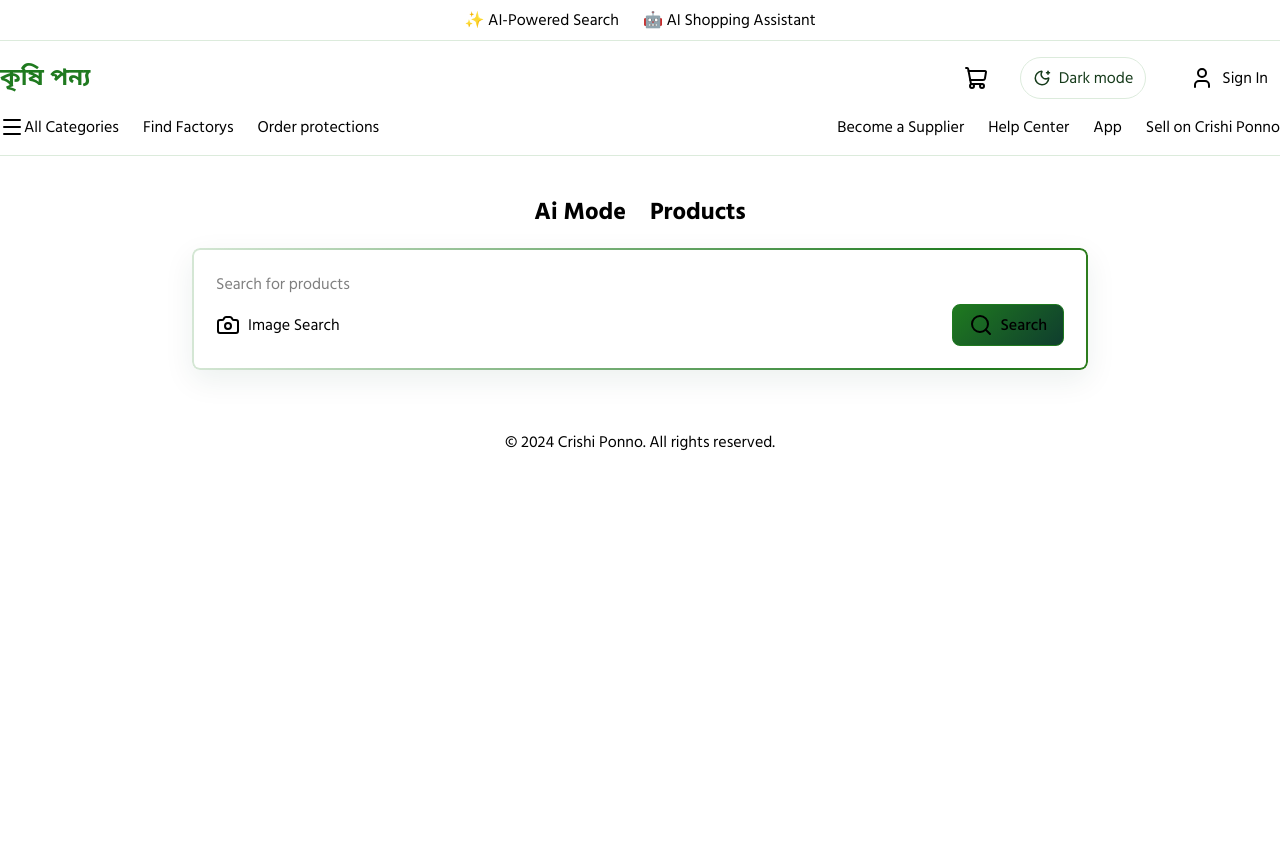
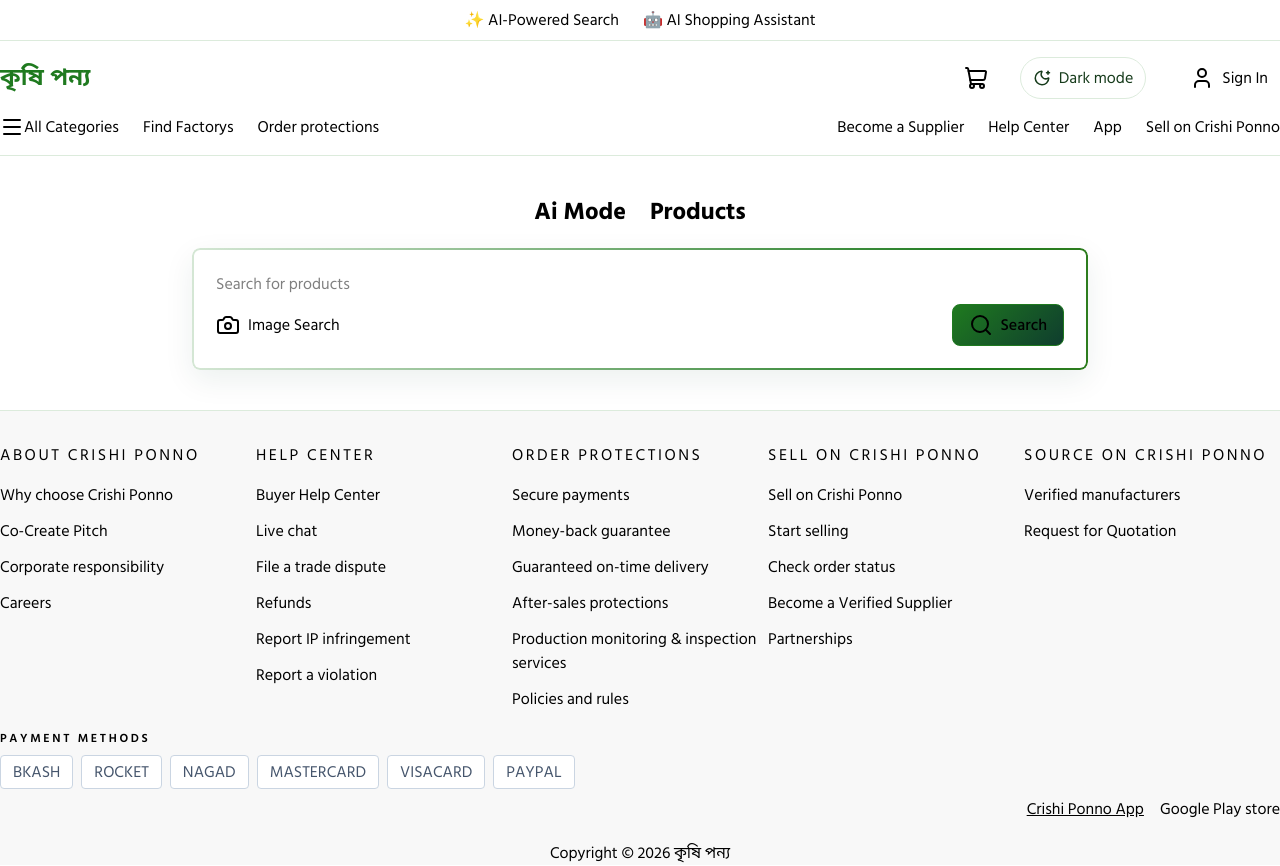
Before and after one commit to Sha-kil-37/Crishi-Ponno, a Next.js app: page / in a window 1280 px wide. Before the commit the page ends 800 px from the top, so only its background shows below. Built offline with nearby package versions, Linux system fonts and the light colour scheme.

Commit message:
7/17/2026

```diff
--- a/src/components/layout/footer.tsx
+++ b/src/components/layout/footer.tsx
@@ -1,9 +1,113 @@
 "use client";
+
+import Link from "next/link";
+
+//
+const footerLinks = [
+  {
+    title: "About Crishi Ponno",
+    links: [
+      "Why choose Crishi Ponno",
+      "Co-Create Pitch",
+      "Corporate responsibility",
+      "Careers",
+    ],
+  },
+  {
+    title: "Help Center",
+    links: [
+      "Buyer Help Center",
+      "Live chat",
+      "File a trade dispute",
+      "Refunds",
+      "Report IP infringement",
+      "Report a violation",
+    ],
+  },
+  {
+    title: "Order protections",
+    links: [
+      "Secure payments",
+      "Money-back guarantee",
+      "Guaranteed on-time delivery",
+      "After-sales protections",
+      "Production monitoring & inspection services",
+      "Policies and rules",
+    ],
+  },
+  {
+    title: "Sell on Crishi Ponno",
+    links: [
+      "Sell on Crishi Ponno",
+      "Start selling",
+      "Check order status",
+      "Become a Verified Supplier",
+      "Partnerships",
+    ],
+  },
+  {
+    title: "Source on Crishi Ponno",
+    links: ["Verified manufacturers", "Request for Quotation"],
+  },
+];
+//
+const paymentMethod = [
+  "BKASH",
+  "ROCKET",
+  "NAGAD",
+  "MASTERCARD",
+  "VISACARD",
+  "PAYPAL",
+];
 //
 export default function Footer() {
+  //
   return (
-    <footer className="py-5 text-center">
-      <p>&copy; 2024 Crishi Ponno. All rights reserved.</p>
+    <footer className="border-t backdrop-blur-md border-[#dcebdc] pt-8 bg-[#F8F8F8]">
+      <div className="mx-auto max-w-7xl ">
+        <div className="grid grid-cols-5">
+          {footerLinks.map((section) => (
+            <div key={section.title}>
+              <h5 className="mb-4 uppercase tracking-[0.16em]">
+                {section.title}
+              </h5>
+              <ul className="space-y-3">
+                {section.links.map((link, i) => (
+                  <li key={i}>
+                    <a href="#" className="transition hover:underline">
+                      {link}
+                    </a>
+                  </li>
+                ))}
+              </ul>
+            </div>
+          ))}
+        </div>
+        <div className="mt-5">
+          <p className="text-xs font-semibold uppercase tracking-[0.22em]">
+            Payment methods
+          </p>
+          <div className="flex items-center gap-2 mt-2">
+            {paymentMethod.map((method, i) => (
+              <p
+                key={i}
+                className="rounded border border-slate-300 bg-white px-3 py-1  text-slate-600"
+              >
+                {method}
+              </p>
+            ))}
+          </div>
+          <div className="flex gap-x-4 items-center mt-2 justify-end">
+            <Link href={"#"} className="underline">
+              Crishi Ponno App
+            </Link>
+            <Link href="#">Google Play store</Link>
+          </div>
+        </div>
+      </div>
+      <div className="mt-5">
+        <p className="text-center">Copyright &copy; 2026 কৃষি পন্য</p>
+      </div>
     </footer>
   );
 }
```
